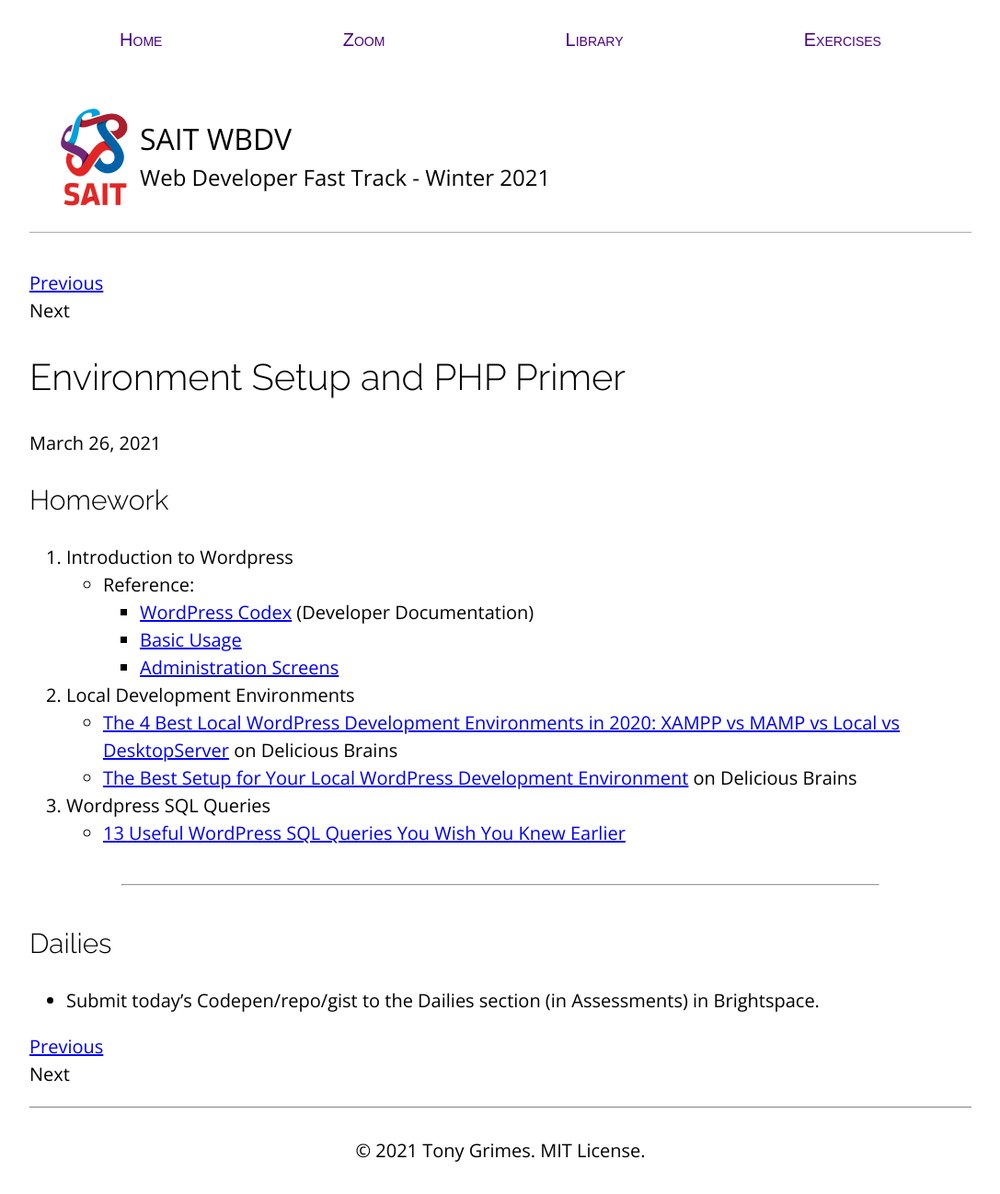
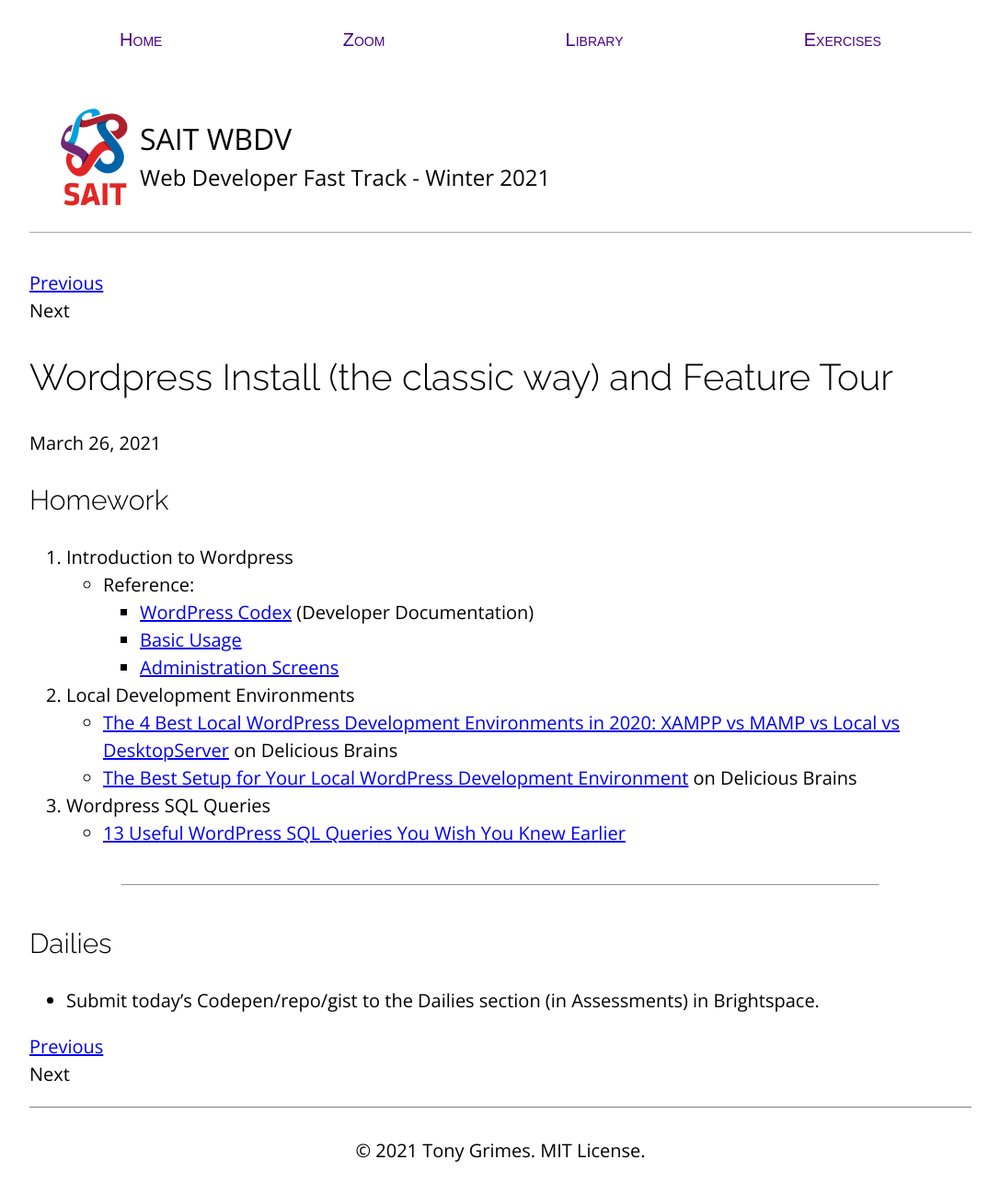
Before and after one commit to sait-wbdv/winter-2021, a Jekyll site: the page built from _posts/2021-03-26-wp-install-tour.md, in a window 1280 px wide. Shown: the whole page at 92% size, without its empty margins (96-1183 px from the left). Built offline with Jekyll 4.4.1, drawn with Linux system fonts in a browser that asks for light colours; nearby versions of some CDN libraries.

Commit message:
title fix

```diff
--- a/_posts/2021-03-26-wp-install-tour.md
+++ b/_posts/2021-03-26-wp-install-tour.md
@@ -1,6 +1,6 @@
 ---
 layout: post
-title: Environment Setup and PHP Primer
+title: Wordpress Install (the classic way) and Feature Tour
 categories: cpnt200
 ---
 
```
